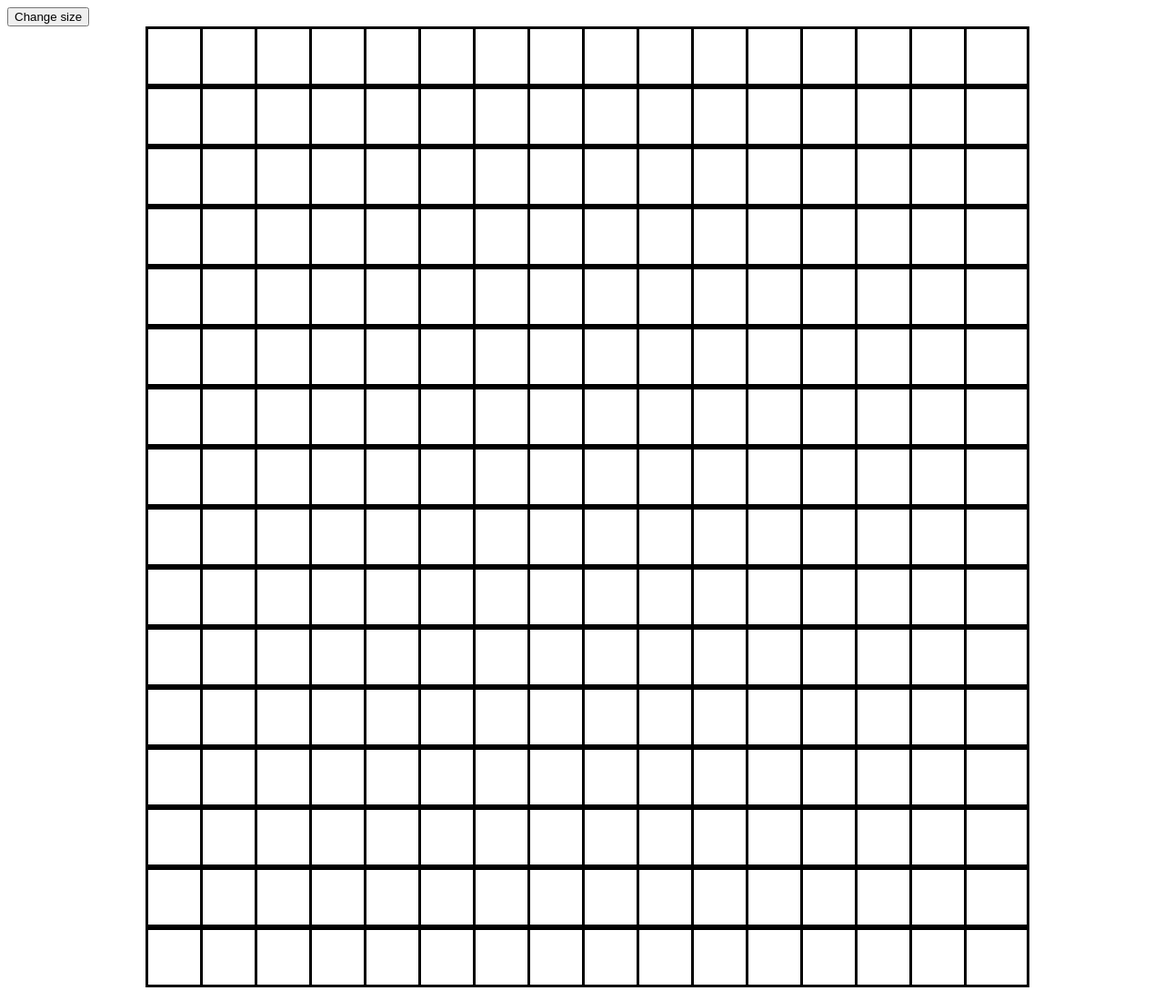
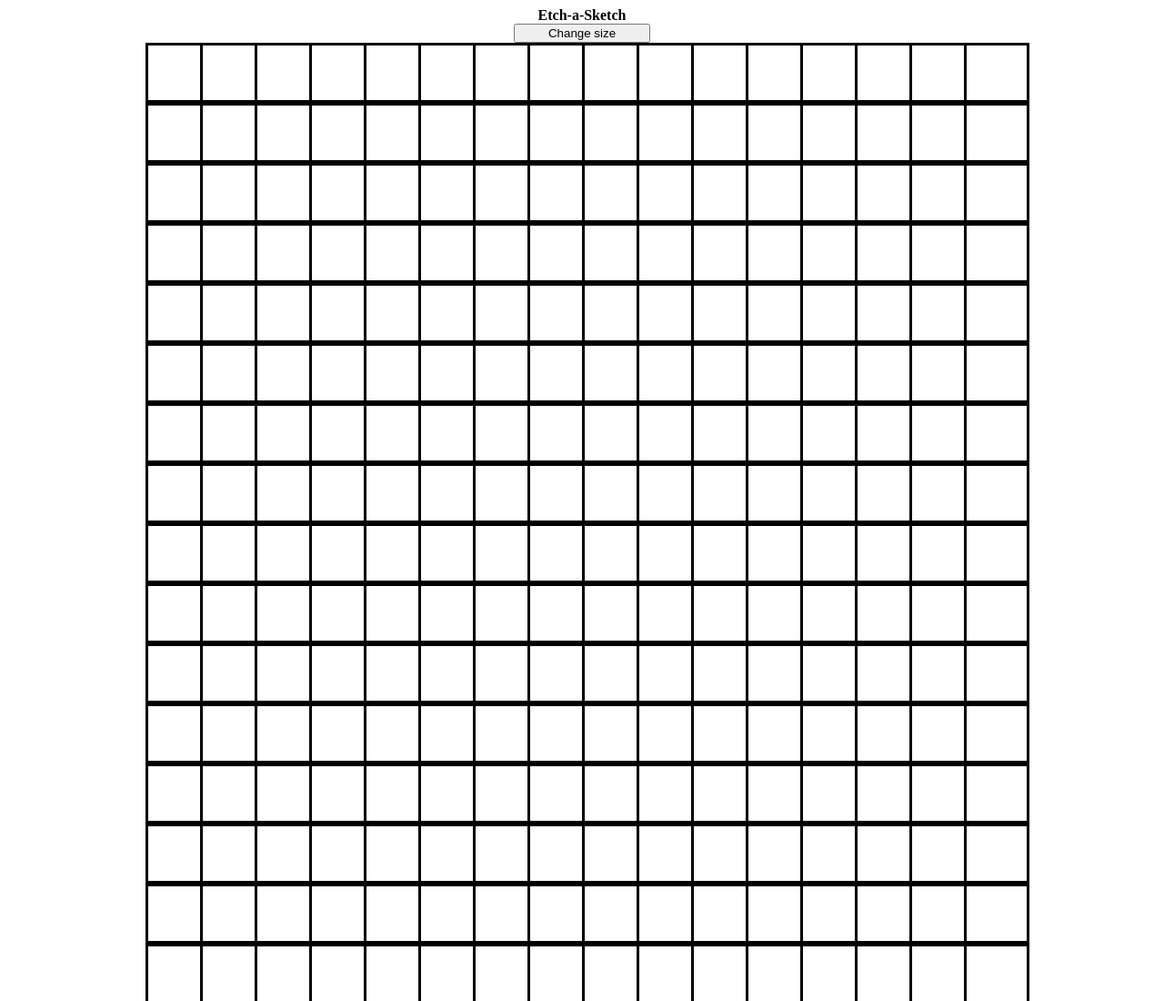
Before and after one commit to dawit-kibatu/Etch-a-Sketch, a plain HTML site: page index.html in a window 1280 px wide. Shown: the top 1100 px of the page at 91% size. Drawn offline with Linux system fonts and the light colour scheme.

Commit message:
add inline CSS styling for enhanced presentation layout and visual clarity.

```diff
--- a/index.html
+++ b/index.html
@@ -5,8 +5,9 @@
     <meta name="viewport" content="width=device-width, initial-scale=1.0">
     <title>Document</title>
 </head>
-<body>
-    <button id="sizeButton">Change size</button>
+<body style="display: flex; flex-direction: column;">
+    <div style="font-weight: bold; align-self: center;">Etch-a-Sketch</div>
+    <button id="sizeButton" style="width: 150px; align-self: center;">Change size</button>
     <div id="container"></div>
 </body>
 <script src="script.js"></script>
```
